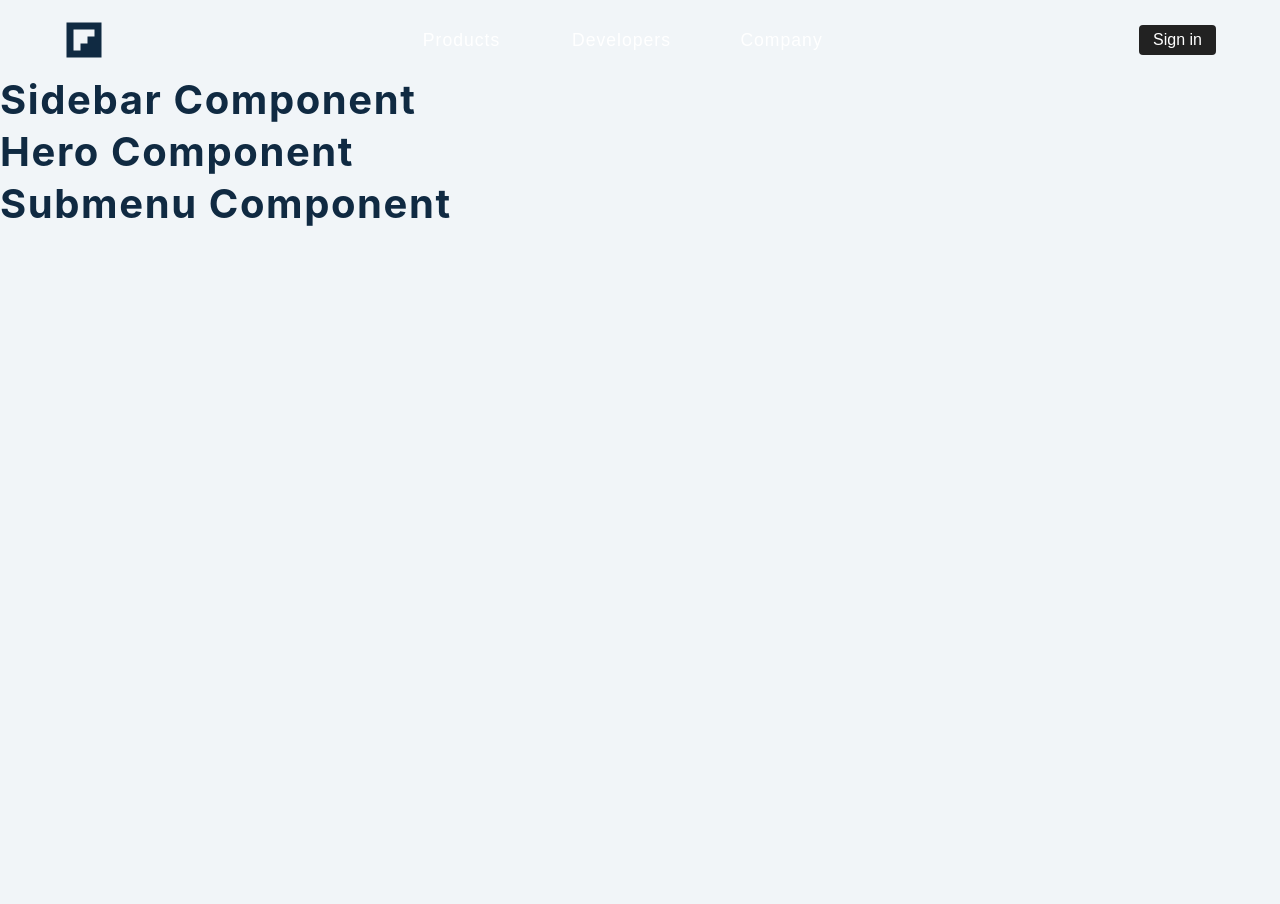
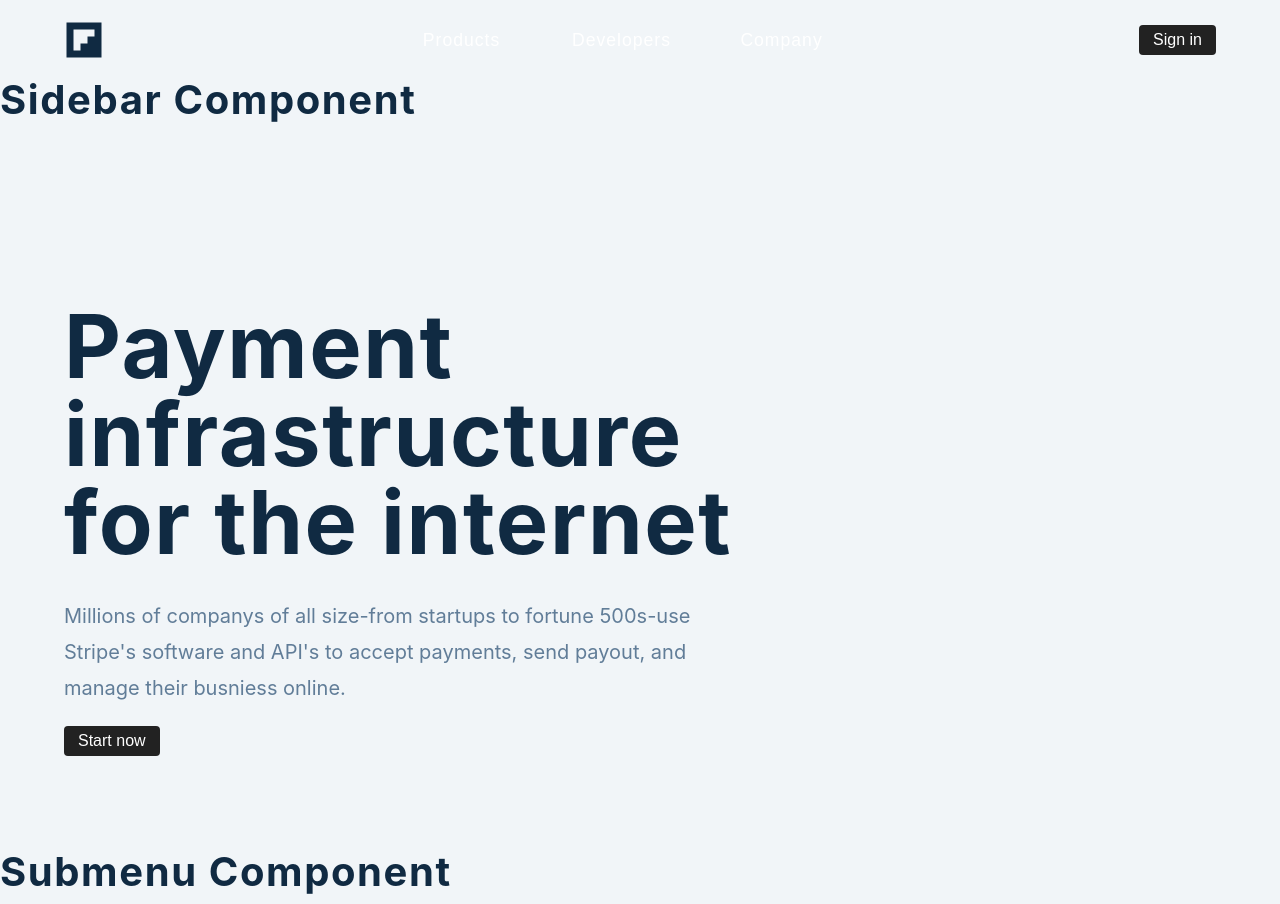
Before and after one commit to HemantKhinchiProjects/react-Header_and_sidebar, a React (Create React App) app: page / in a window 1280 px wide. Before the commit the page ends 800 px from the top, so only its background shows below. Built offline with nearby package versions, Linux system fonts and the light colour scheme.

Commit message:
1 file modified

```diff
--- a/src/Hero.js
+++ b/src/Hero.js
@@ -2,9 +2,20 @@ import React from 'react';
 import phoneImg from './images/phone.svg';
 import { useGlobalContext } from './context';
 const Hero = () => {
-  const data = useGlobalContext();
-  console.log(data);
-  return <h2>hero component</h2>;
+  const {closeSubmenu} = useGlobalContext();
+
+  return <section className="hero">
+    <div className="hero-center">
+      <article className="hero-info">
+        <h1>Payment infrastructure for the internet</h1>
+        <p>Millions of companys of all size-from startups to fortune 500s-use Stripe's  software and API's to accept payments, send payout, and manage their busniess online.</p>
+        <button className="btn">Start now</button>
+      </article>
+      <article className="hero-images">
+        <div className="phone-img"></div>
+      </article>
+      </div>
+  </section>;
 };
 
 export default Hero;
```
